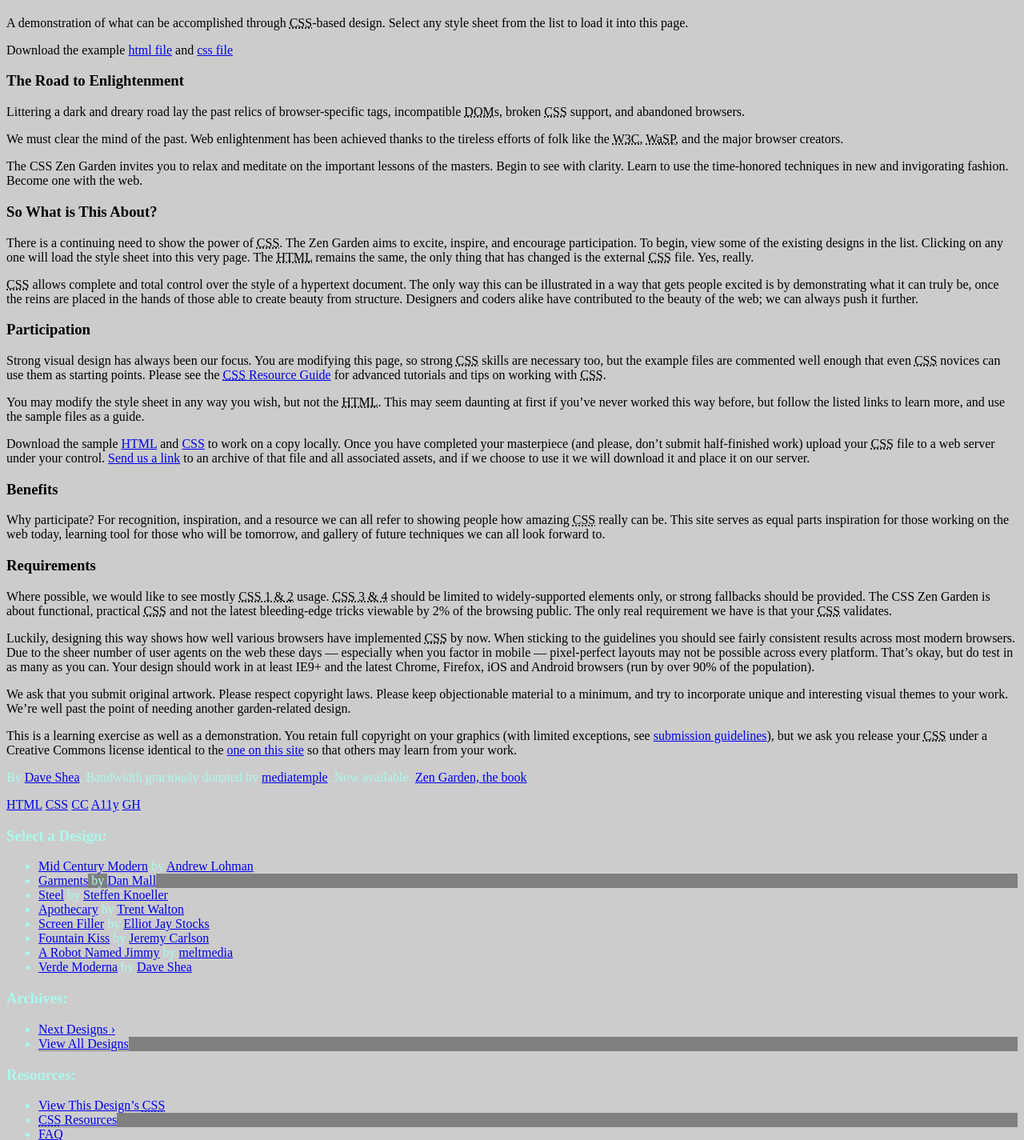
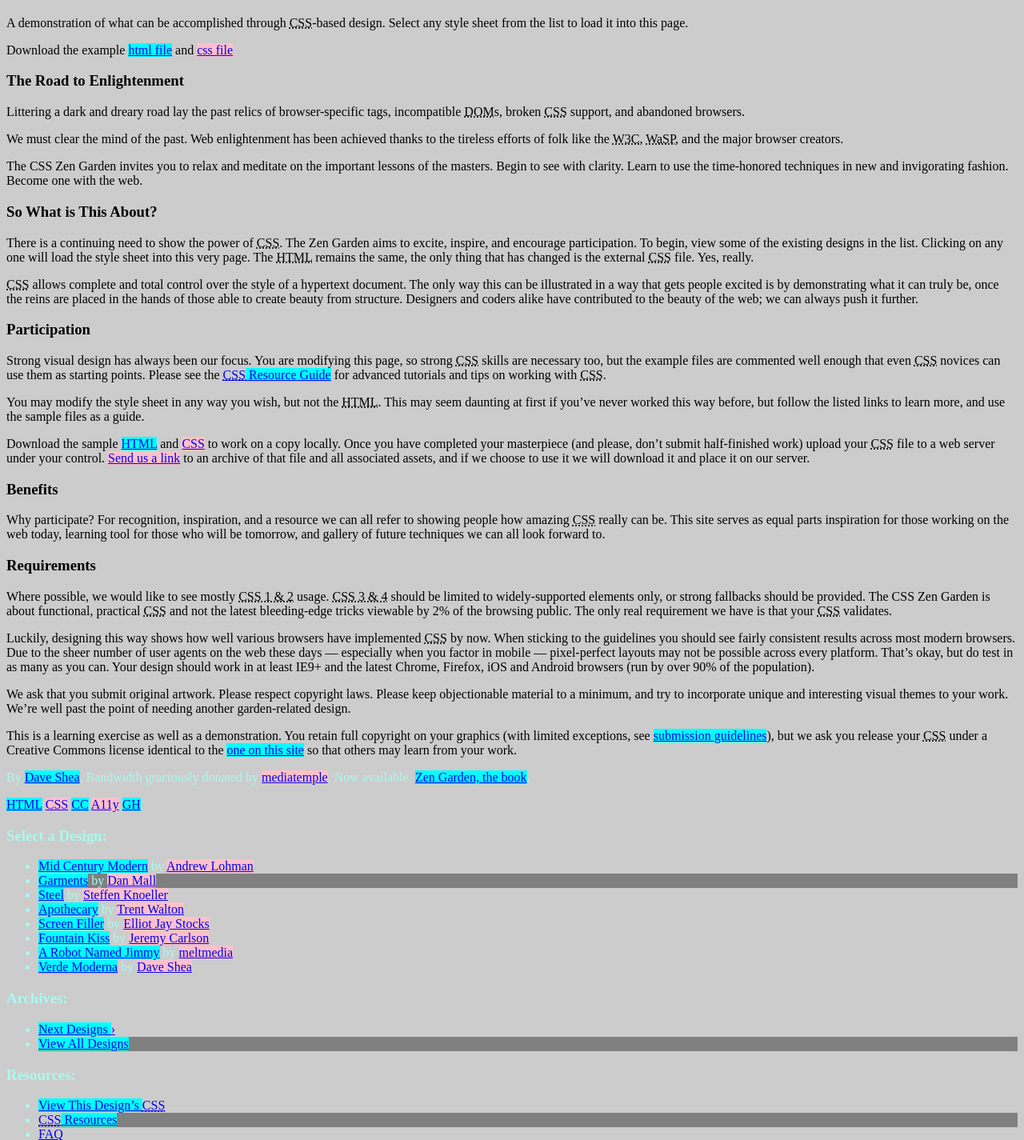
Before and after one commit to pondit/FTFL01-ITS-Laravel, a PHP site: page / in a window 1280 px wide. Shown: the part 94-1519 px from the top of the page at 80% size. Run offline with PHP 8.4, Linux system fonts and the light colour scheme.

Commit message:
Select all the elements who are their parent's odd number of child and change background color cyan and Select all the elements who are their parent's even number of child and change background color pink

```diff
--- a/ITS_2014000119_Zahidul_Hasan/Practices/CSS3 Practices/Zengarden Design Practice/css/selector_example.css
+++ b/ITS_2014000119_Zahidul_Hasan/Practices/CSS3 Practices/Zengarden Design Practice/css/selector_example.css
@@ -32,3 +32,19 @@ li:nth-child(2){
 background-color: grey;
 
 }
+
+/* exercise */
+
+/* odd child background color cyan */
+
+a:nth-child(2n+1){
+
+	background-color: cyan;
+}
+
+/* even child background color cyan */
+
+a:nth-child(2n){
+
+	background-color: pink;
+}
```
